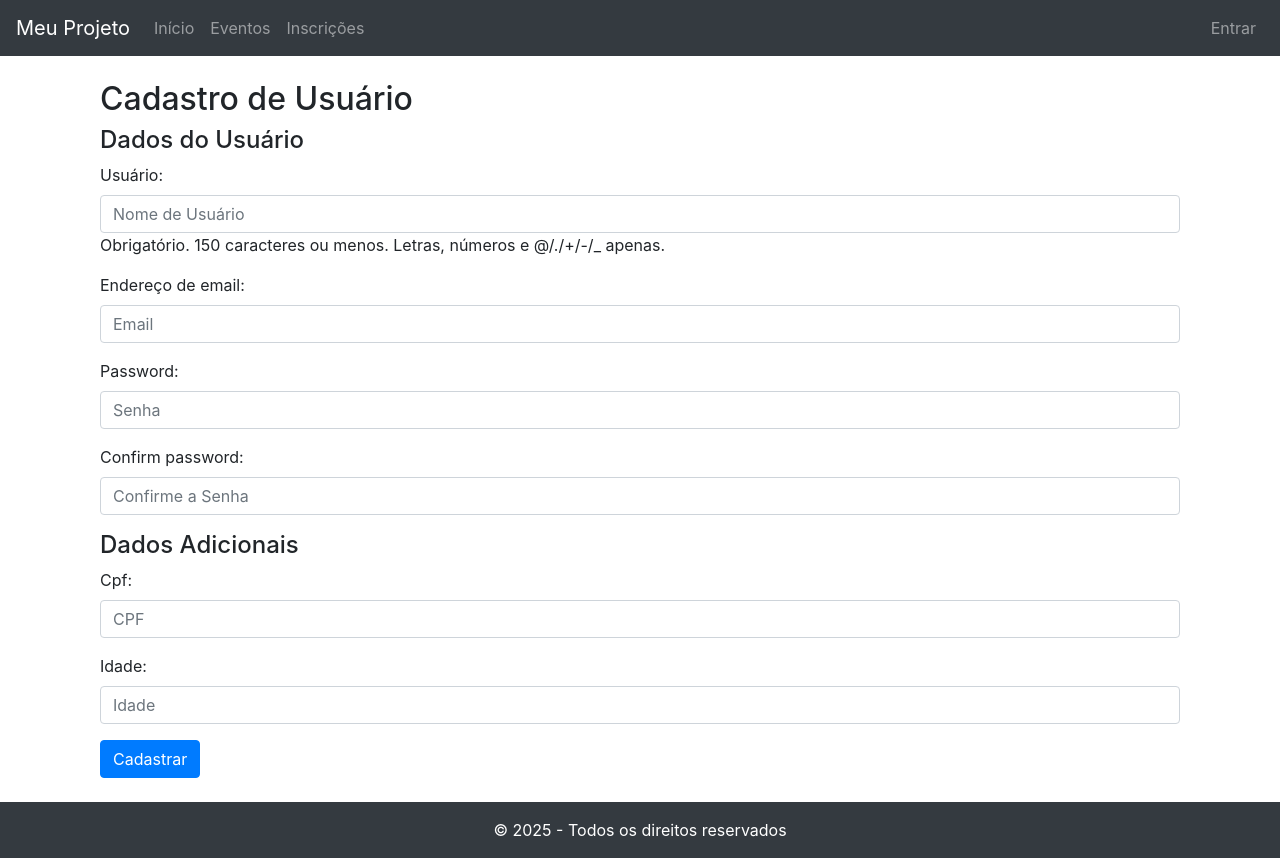
After one commit to Igorzon1/Django_QuerySet, a Django app: page /eventos/cadastro_usuario/ in a window 1280 px wide. The commit adds this page. Run offline with Django 4.2, Linux system fonts and the light colour scheme; some libraries are stand-ins or nearby versions.

Commit message:
views com novas funções

```diff
--- a/eventos/forms.py
+++ b/eventos/forms.py
@@ -1,4 +1,5 @@
 from django import forms
+from django.contrib.auth.models import User
 from .models import Categoria, Evento, CustomUser, Inscricao
 
 class CategoriaForm(forms.ModelForm):
@@ -24,12 +25,32 @@ class EventoForm(forms.ModelForm):
             'palestrante': forms.TextInput(attrs={'class': 'form-control'}),
         }
 
+class UserRegistrationForm(forms.ModelForm):
+    password = forms.CharField(widget=forms.PasswordInput(attrs={'class': 'form-control', 'placeholder': 'Senha'}))
+    confirm_password = forms.CharField(widget=forms.PasswordInput(attrs={'class': 'form-control', 'placeholder': 'Confirme a Senha'}))
+
+    class Meta:
+        model = User
+        fields = ['username', 'email', 'password']
+        widgets = {
+            'username': forms.TextInput(attrs={'class': 'form-control', 'placeholder': 'Nome de Usuário'}),
+            'email': forms.EmailInput(attrs={'class': 'form-control', 'placeholder': 'Email'}),
+        }
+
+    def clean(self):
+        cleaned_data = super().clean()
+        password = cleaned_data.get('password')
+        confirm_password = cleaned_data.get('confirm_password')
+
+        if password != confirm_password:
+            raise forms.ValidationError("As senhas não coincidem.")
+        return cleaned_data
+
 class CustomUserForm(forms.ModelForm):
     class Meta:
         model = CustomUser
-        fields = ['user', 'cpf', 'idade']
+        fields = ['cpf', 'idade']
         widgets = {
-            'user': forms.Select(attrs={'class': 'form-control'}),
             'cpf': forms.TextInput(attrs={'class': 'form-control', 'placeholder': 'CPF'}),
             'idade': forms.NumberInput(attrs={'class': 'form-control', 'placeholder': 'Idade'}),
         }
--- a/eventos/urls.py
+++ b/eventos/urls.py
@@ -5,4 +5,6 @@ urlpatterns = [
     path('', views.index, name='index'),
     path('cadastro_categorias/', views.cadastro_categorias, name='cadastro_categorias'),
     path('cadastro_eventos/', views.cadastro_eventos, name='cadastro_eventos'),
+    path('cadastro_usuario/', views.cadastro_usuario, name='cadastro_usuario'),
+    path('lista_eventos/',views.lista_eventos,name='lista_eventos'),
 ]
--- a/eventos/views.py
+++ b/eventos/views.py
@@ -1,6 +1,7 @@
 from django.shortcuts import render, redirect
+from django.contrib.auth.models import User
 from .models import Evento, Inscricao, Categoria, CustomUser
-from .forms import EventoForm, InscricaoForm, CategoriaForm, CustomUserForm
+from .forms import EventoForm, InscricaoForm, CategoriaForm, CustomUserForm, UserRegistrationForm
 
 def index(request):
     return render(request, 'eventos/home_eventos.html')
@@ -24,3 +25,33 @@ def cadastro_eventos(request):
     else:
         form = EventoForm()
     return render(request, 'eventos/cadastro_eventos.html', {'form': form})
+
+def cadastro_usuario(request):
+    if request.method == 'POST':
+        user_form = UserRegistrationForm(request.POST)
+        custom_user_form = CustomUserForm(request.POST)
+
+        if user_form.is_valid() and custom_user_form.is_valid():
+            # Salvar o usuário padrão
+            user = user_form.save(commit=False)
+            user.set_password(user_form.cleaned_data['password'])
+            user.save()
+
+            # Salvar o CustomUser
+            custom_user = custom_user_form.save(commit=False)
+            custom_user.user = user
+            custom_user.save()
+
+            return redirect('index')  # Redirecionar para a página inicial ou outra página
+    else:
+        user_form = UserRegistrationForm()
+        custom_user_form = CustomUserForm()
+
+    return render(request, 'eventos/cadastro_usuario.html', {
+        'user_form': user_form,
+        'custom_user_form': custom_user_form,
+    })
+
+def lista_eventos(request):
+    Eventos = Evento.objects.all()
+    return render(request, 'eventos/lista_eventos.html', {'eventos': Eventos})
--- a/templates/base/navbar.html
+++ b/templates/base/navbar.html
@@ -11,7 +11,7 @@
                 <a class="nav-link" href="{% url 'index' %}">Início</a>
             </li>
             <li class="nav-item">
-                <a class="nav-link" href="#">Eventos</a>
+                <a class="nav-link" href="{% url 'lista_eventos' %}">Eventos</a>
             </li>
             <li class="nav-item">
                 <a class="nav-link" href="#">Inscrições</a>
--- /dev/null
+++ b/templates/eventos/cadastro_usuario.html
@@ -0,0 +1,17 @@
+{% extends 'base/base.html' %}
+
+{% block title %}Cadastro de Usuário{% endblock %}
+
+{% block content %}
+<div class="container">
+    <h2>Cadastro de Usuário</h2>
+    <form method="post">
+        {% csrf_token %}
+        <h4>Dados do Usuário</h4>
+        {{ user_form.as_p }}
+        <h4>Dados Adicionais</h4>
+        {{ custom_user_form.as_p }}
+        <button type="submit" class="btn btn-primary">Cadastrar</button>
+    </form>
+</div>
+{% endblock %}
```
Also changed, not shown: templates/eventos/lista_eventos.html (added, +31 -0 lines).
